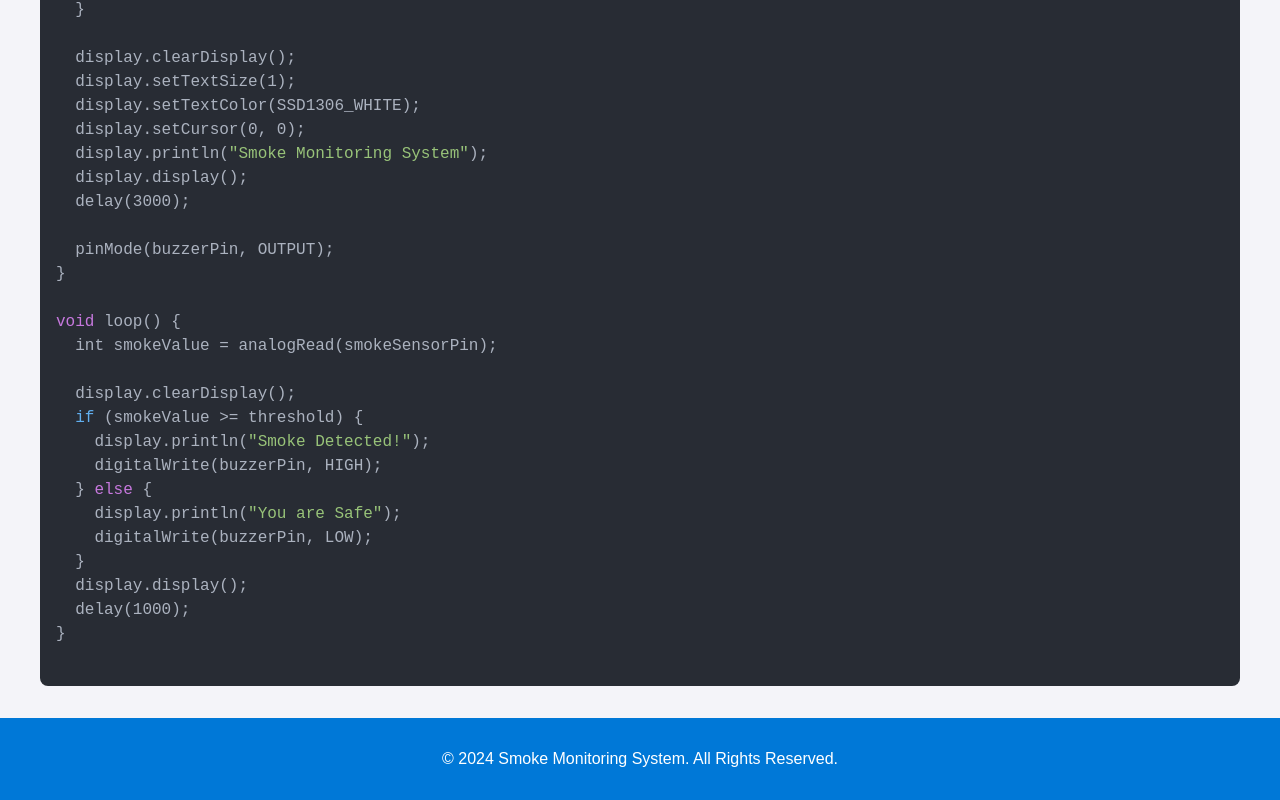
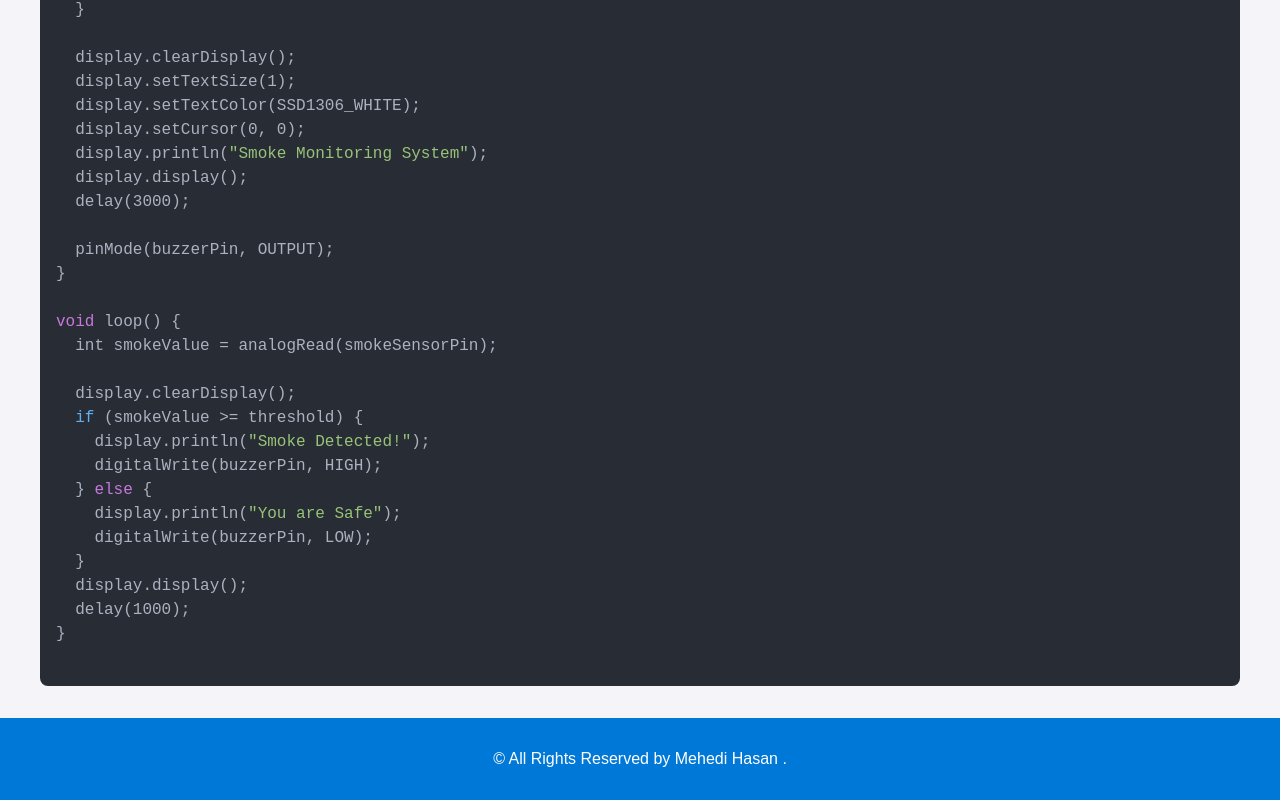
Before and after one commit to Mehedi-Hasan-soft-web-support/smoke.github.io, a plain HTML site: page index.html in a window 1280 px wide. Shown: the part 2186-2986 px from the top of the page. Drawn offline with Linux system fonts and the light colour scheme.

Commit message:
index.html

```diff
--- a/index.html
+++ b/index.html
@@ -246,7 +246,7 @@ const int buzzerPin = 8;
         </section>
     </div>
     <footer>
-        <p>&copy; 2024 Smoke Monitoring System. All Rights Reserved.</p>
+        <p>&copy; All Rights Reserved by Mehedi Hasan .</p>
     </footer>
 </body>
 </html>
```
